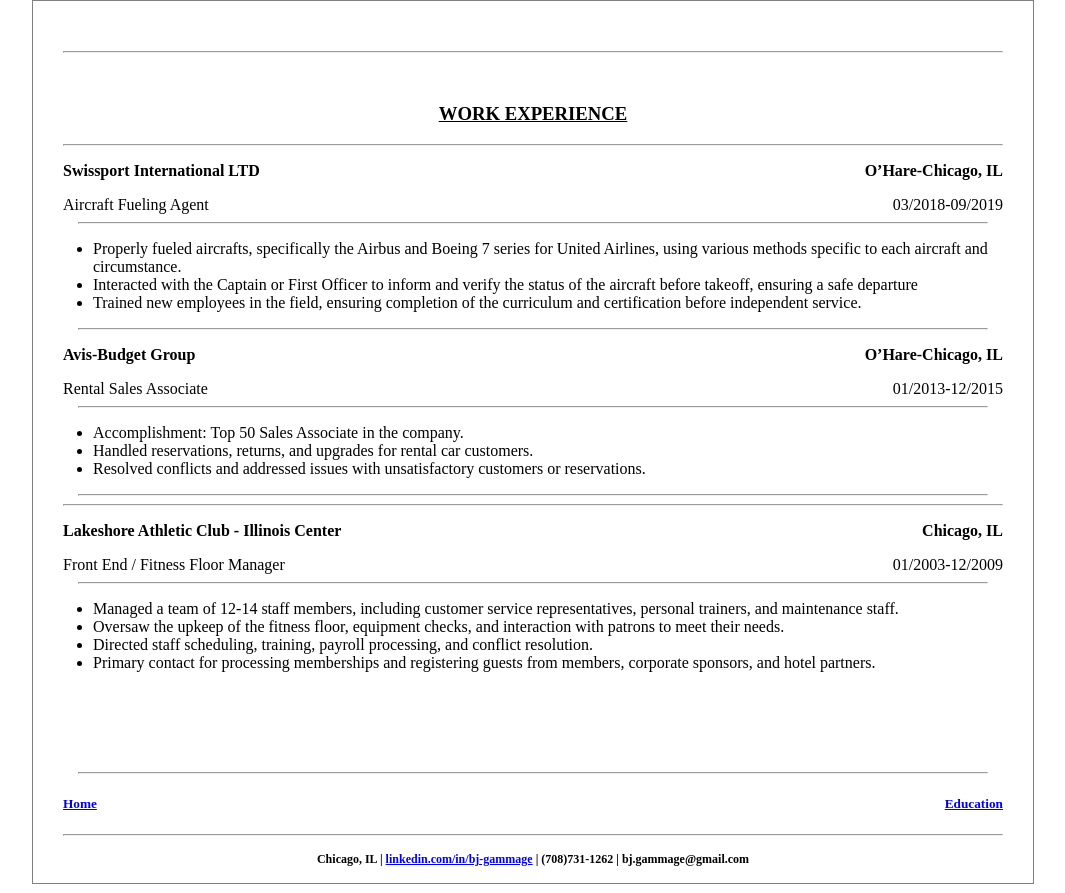
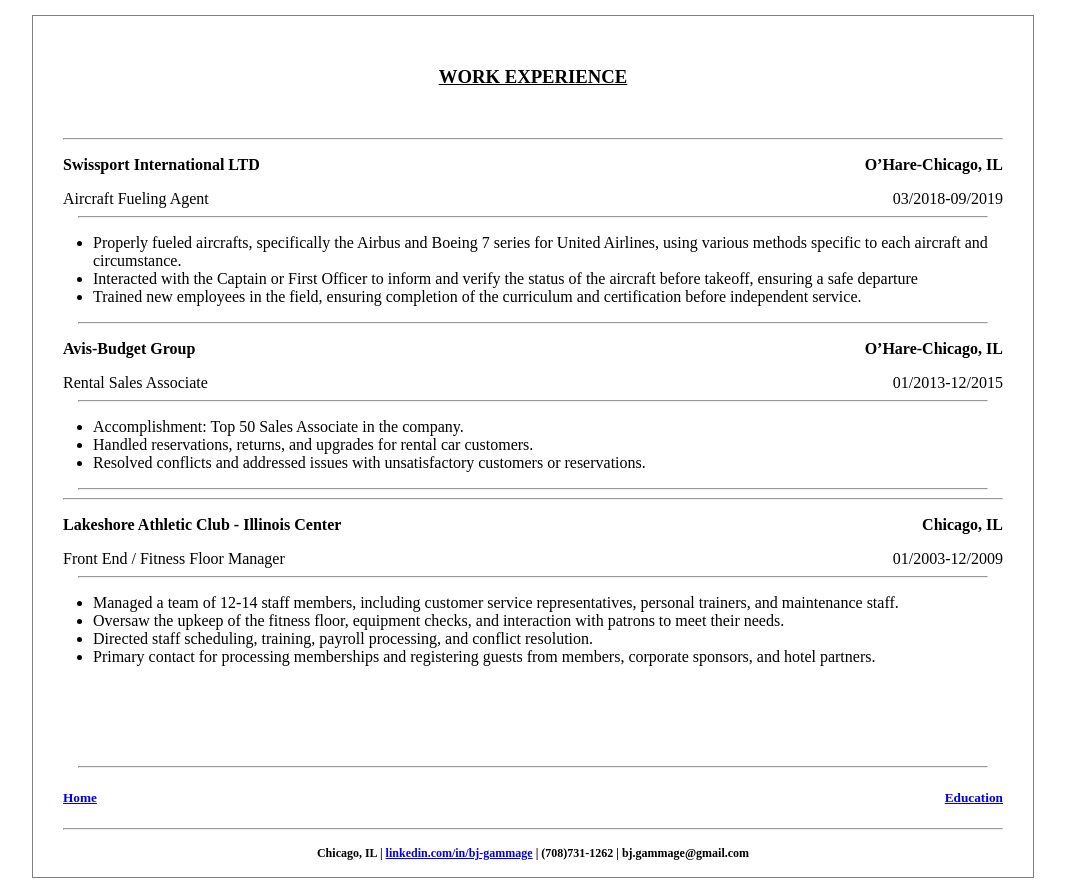
Before and after one commit to BJGammage/OnlineResume, a plain HTML site: page index2.html in a window 1280 px wide. Shown: the whole page, without its empty margins (107-1172 px from the left). Drawn offline with Linux system fonts and the light colour scheme.

Commit message:
Add files via upload
Additional changes made to margins and borders for better viewing.

```diff
--- a/index2.html
+++ b/index2.html
@@ -5,9 +5,8 @@
     <meta name="viewport" content="width=device-width, initial-scale=1.0">
     <title>Online Resume - BJ Gammage - 2</title>
 </head>
-<body style="width: 85%; border: 1px solid gray; margin: 0 auto; max-width: 1000px; min-width: 900px;">
-    <hr style="margin-left: 30px; margin-right: 30px; margin-bottom: 50px; margin-top: 50px;"/>
-    <h3 style="text-align: center; text-decoration: underline;">WORK EXPERIENCE</h3>
+<body style="width: 85%; border: 1px solid gray; margin: 0 auto; max-width: 1000px; min-width: 900px; margin-top: 15px; margin-bottom: 15px;">
+    <h3 style="text-align: center; text-decoration: underline; margin-bottom: 50px; margin-top: 50px;">WORK EXPERIENCE</h3>
     <hr style="margin-left: 30px; margin-right: 30px;"/>
     <p style="margin-left: 30px; margin-right: 30px;"><span style="float: left; font-weight: bolder;">Swissport International LTD</span><span style="float: right; font-weight: bolder;">O’Hare-Chicago, IL</span></p>
         <br />
```
Also changed, not shown: index.html (+1 -1 lines), index3.html (+2 -3 lines).
